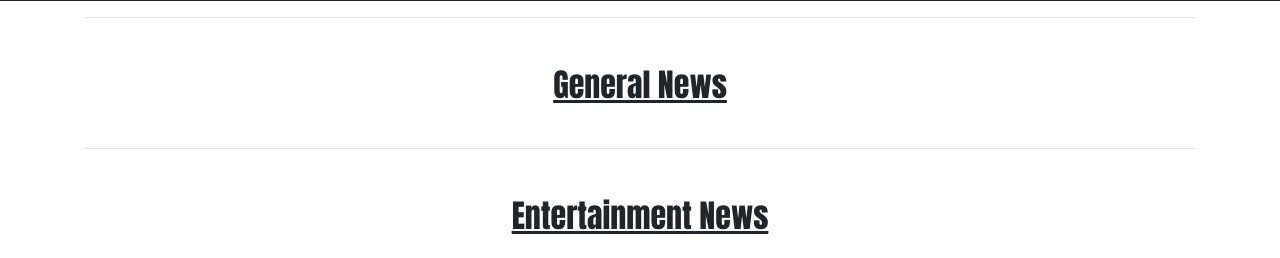
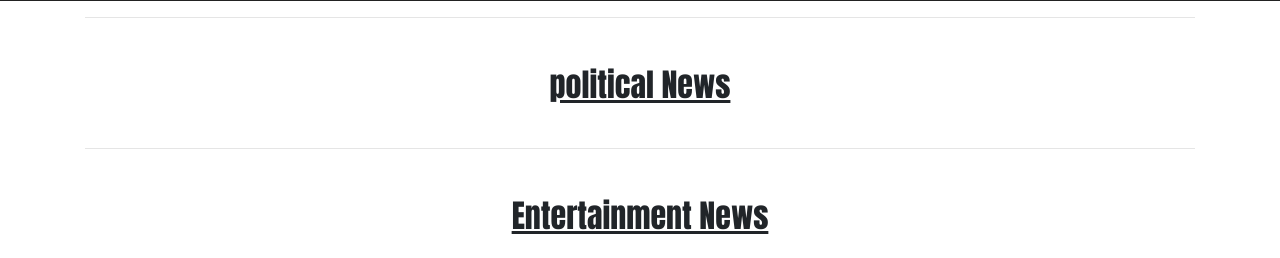
Before and after one commit to kalister5/news-highlights, a Flask app: template app/templates/index.html in a window 1280 px wide. Shown: the part 500-758 px from the top of the page. Run offline with Flask 2, Linux system fonts and the light colour scheme; the template is opened without the code that fills it, so the values that code supplies are empty; some libraries are stand-ins or nearby versions.

Commit message:
added a tittle

```diff
--- a/app/templates/index.html
+++ b/app/templates/index.html
@@ -14,7 +14,7 @@
     <hr>
     <div class="row">
         <div class="col-md-12 categories">
-            <h2 style="padding-bottom:20px; text-decoration: underline;">General News</h2>
+            <h2 style="padding-bottom:20px; text-decoration: underline;">political News</h2>
         </div>
         {{macro.displaySourceList(general)}}
     </div>
```
